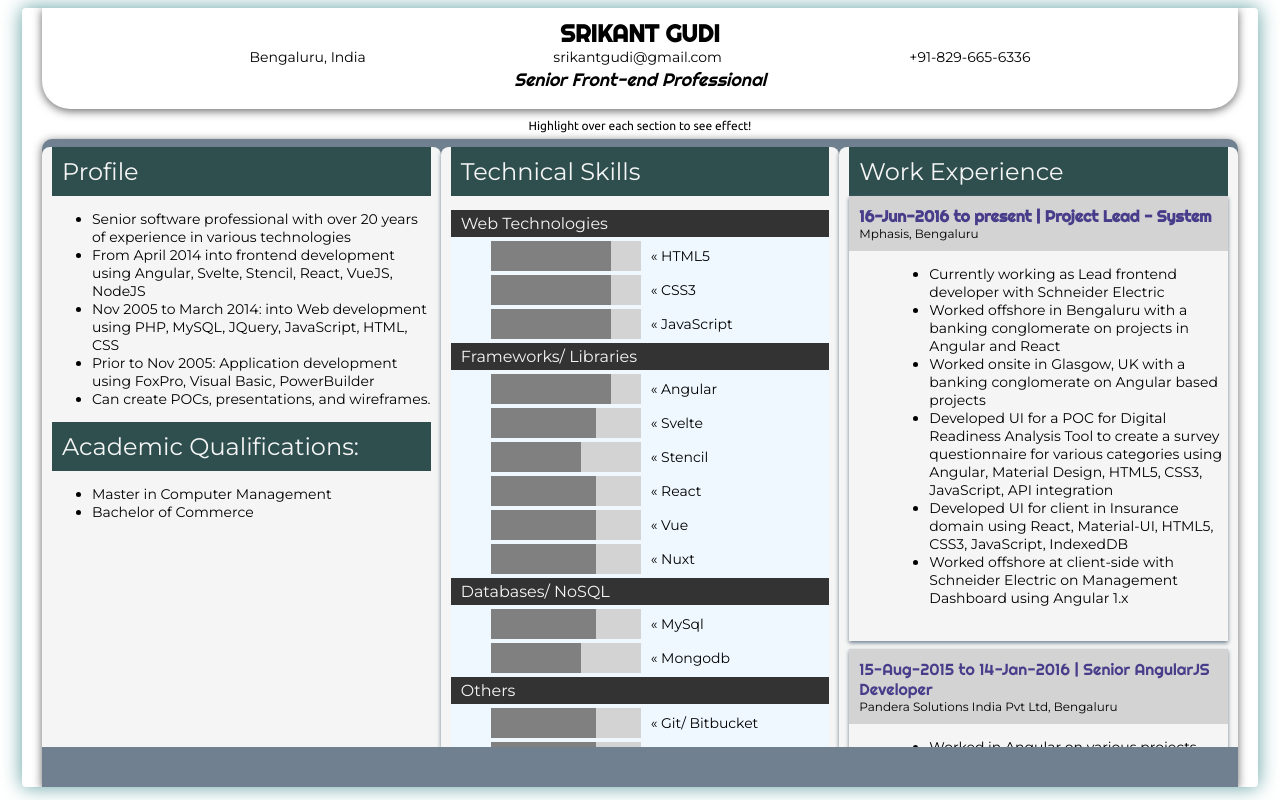
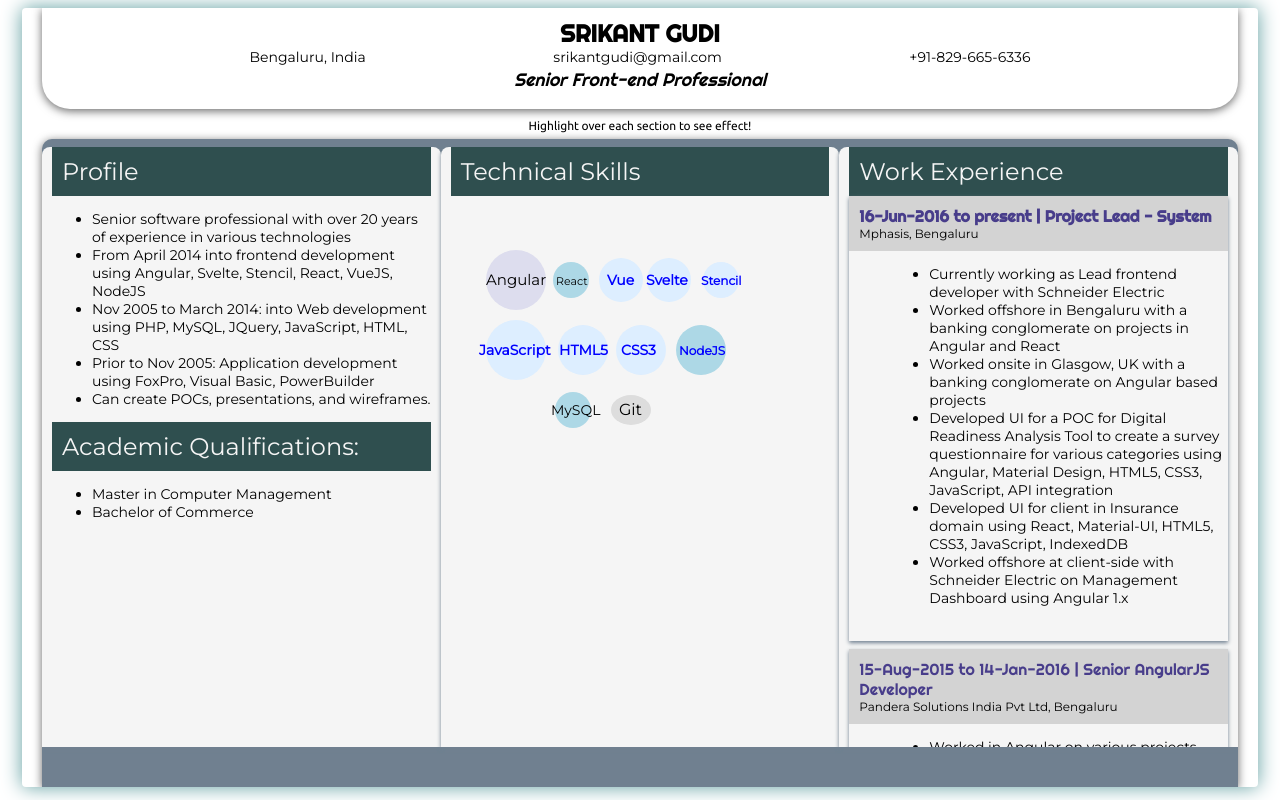
Before and after one commit to srikantgudi/srikantgudi.github.io, a Svelte app: page / in a window 1280 px wide. Built offline with nearby package versions, Linux system fonts and the light colour scheme.

Commit message:
Modified skills

```diff
--- a/public/global.css
+++ b/public/global.css
@@ -131,7 +131,7 @@ body {
 }
 .skillgroups {
   display: block;
-  background-color: aliceblue;
+  background-color: whitesmoke;
 }
 .skillgroup {
   flex: 1;
--- a/src/Skills.svelte
+++ b/src/Skills.svelte
@@ -1,48 +1,6 @@
 <script>
     import Rategraph from './Rategraph.svelte';
 
-    let skills = [
-		{
-			group: 'Web Technologies',
-			items: [
-				{name: 'HTML5', rating: 8},
-				{name: 'CSS3', rating: 8},
-				{name: 'JavaScript', rating: 8},
-			]
-		},
-		{
-			group: 'Frameworks/ Libraries',
-			items: [
-				{name: 'Angular', rating: 8},
-				{name: 'Svelte', rating: 7},
-				{name: 'Stencil', rating: 6},
-				{name: 'React', rating: 7},
-				{name: 'Vue', rating: 7},
-				{name: 'Nuxt', rating: 7},
-			]
-		},
-		{
-			group: 'Databases/ NoSQL',
-			items: [
-				{name: 'MySql', rating: 7},
-				{name: 'Mongodb', rating: 6},
-			]
-		},
-		{
-			group: 'Others',
-			items: [
-				{name: 'Git/ Bitbucket', rating: 7},
-				{name: 'Confluence', rating: 7},
-				{name: 'Visual Studio Code', rating: 8},
-				{name: 'IntelliJ', rating: 7}
-			]
-		}
-	];
-	let groupId = 0;
-
-	const setGroupId = (n) => {
-		groupId = n;
-	}
 </script>
 
 
@@ -51,19 +9,30 @@
         Technical Skills
     </div>
     <dl class="skillgroups">
-      {#each skills as skill}
-        <dt class="groupname">{skill.group}</dt>
-        <dd>
-          {#each skill.items as item}
-            <li class="skill">
-              <svg height="30" width="150">
-                <rect x="0" y="0" height="100%" width="100%" fill="lightgrey"/>
-                <rect x="0" y="0" height="100%" width={item.rating * 15} fill="grey"/>
-              </svg>
-              <span class="skillname">{item.name}</span>
-          </li>
-          {/each}
-        </dd>
-      {/each}
+      <svg height="400" width="400">
+				<circle r="30" cx="65" cy="70" fill="#dde" />
+				<text x="35" y="75" font-size="15">Angular</text>
+				<circle r="18" cx="120" cy="70" fill="lightblue" />
+				<text x="105" y="75" font-size="11" font-weight="300">React</text>
+				<circle r="22" cx="170" cy="70" fill="#def" />
+				<text x="156" y="75" font-size="14" font-weight="600" fill="blue">Vue</text>
+				<circle r="22" cx="218" cy="70" fill="#def" />
+				<text x="195" y="75" font-size="14" font-weight="600" fill="blue">Svelte</text>
+				<circle r="18" cx="270" cy="70" fill="#def" />
+				<text x="250" y="75" font-size="12" font-weight="600" fill="blue">Stencil</text>
+				<circle r="30" cx="65" cy="140" fill="#def" />
+				<text x="28" y="145" font-size="14" font-weight="600" fill="blue">JavaScript</text>
+				<circle r="25" cx="132" cy="140" fill="#def" />
+				<text x="108" y="145" font-size="14" font-weight="600" fill="blue">HTML5</text>
+				<circle r="25" cx="190" cy="140" fill="#def" />
+				<text x="170" y="145" font-size="14" fill="blue" font-weight="600">CSS3</text>
+				<circle r="25" cx="250" cy="140" fill="lightblue" />
+				<text x="228" y="145" font-size="12" font-weight="600" fill="blue">NodeJS</text>
+
+				<circle r="18" cx="122" cy="200" fill="lightblue" />
+				<text x="100" y="205" font-size="14">MySQL</text>
+				<ellipse rx="20" ry="15" cx="180" cy="200" fill="#ddd" />
+				<text x="168" y="205" font-size="16">Git</text>
+			</svg>
     </dl>
 </div>
```
